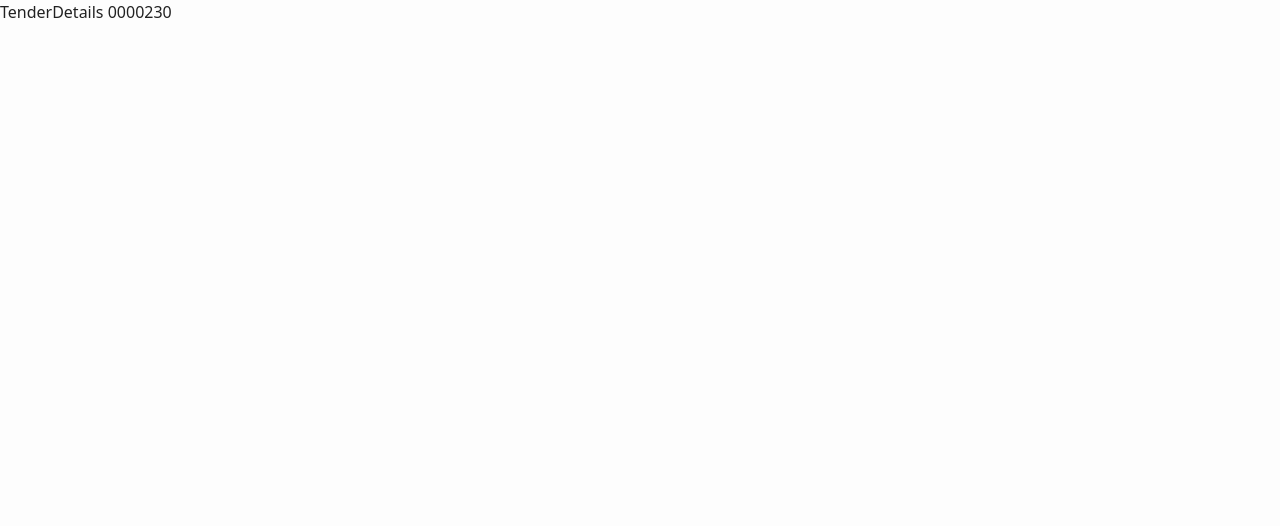
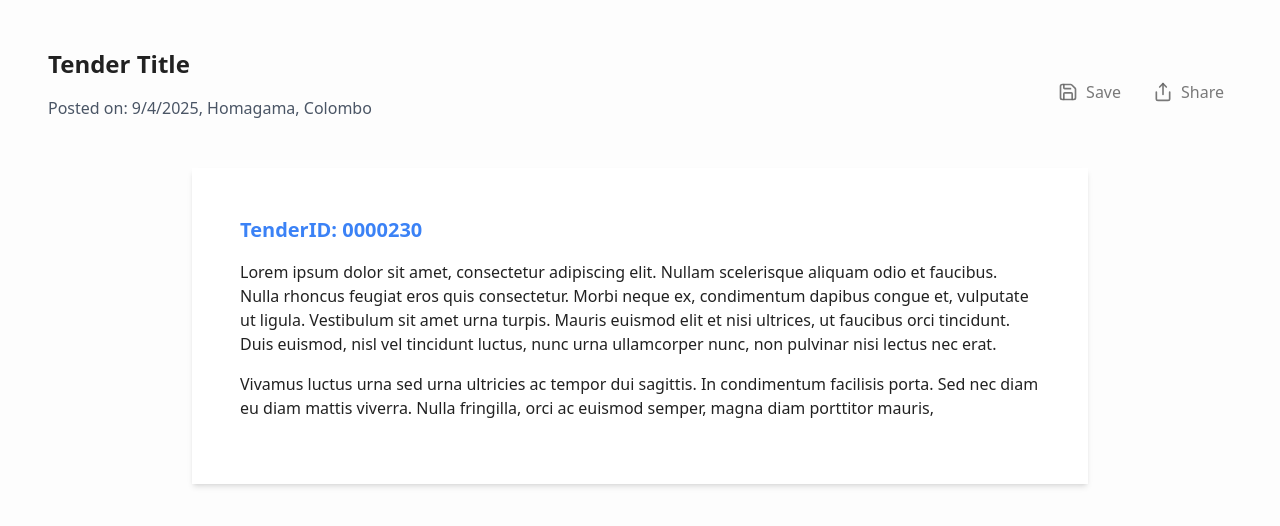
Before and after one commit to nethmina1028/tenderX, a React (Vite) app: page /tender/0000230 in a window 1280 px wide. Shown: the top 526 px of the page. Built offline with nearby package versions, Linux system fonts and the light colour scheme.

Commit message:
refactor: refactor somethings in navbar and tender details

```diff
--- a/src/components/Navbar.tsx
+++ b/src/components/Navbar.tsx
@@ -8,7 +8,7 @@ function Navbar() {
             <a href="/" className="text-white text-3xl font-bold">
                 TenderX
             </a>
-            <a href="/tenders" className="text-lg text-white">Tenders</a>
+            <a href="/tender" className="text-lg text-white">Tenders</a>
        </div>
         </nav>
   )
--- a/src/pages/TenderDetails.tsx
+++ b/src/pages/TenderDetails.tsx
@@ -1,11 +1,52 @@
-import { useParams } from "react-router-dom"
-
+import { useParams } from "react-router-dom";
+import { Save, Share } from "lucide-react";
 function TenderDetails() {
   const { id } = useParams();
 
   return (
-    <div>TenderDetails {id}</div>
-  )
+    <div>
+      <div className="p-8 md:p-12">
+        <div className="flex md:flex-row flex-col  md:items-center justify-between">
+          <div>
+            <h1 className="text-2xl font-bold mb-4">Tender Title</h1>
+            <p className="text-gray-600">
+              Posted on: {new Date().toLocaleDateString()}, Homagama, Colombo
+            </p>
+          </div>
+          <div className="flex gap-4 mt-4">
+            <button className="p-2  hover:text-blue-600 flex items-center gap-2 opacity-60">
+              <Save className="w-5 h-5" /> Save
+            </button>
+            <button className="p-2  hover:text-blue-600 flex items-center gap-2 opacity-60">
+              <Share className="w-5 h-5" /> Share
+            </button>
+          </div>
+        </div>
+      </div>
+      <div>
+        <div className="max-w-4xl mx-auto p-8 md:p-12 bg-white shadow-md">
+          <h2 className="text-xl font-semibold mb-4 text-primary">
+            TenderID: {id}
+          </h2>
+          <p className="mb-4">
+            Lorem ipsum dolor sit amet, consectetur adipiscing elit. Nullam
+            scelerisque aliquam odio et faucibus. Nulla rhoncus feugiat eros
+            quis consectetur. Morbi neque ex, condimentum dapibus congue et,
+            vulputate ut ligula. Vestibulum sit amet urna turpis. Mauris euismod
+            elit et nisi ultrices, ut faucibus orci tincidunt. Duis euismod,
+            nisl vel tincidunt luctus, nunc urna ullamcorper nunc, non pulvinar
+            nisi lectus nec erat.
+          </p>
+          <p className="mb-4">
+            Vivamus luctus urna sed urna ultricies ac tempor dui sagittis. In
+            condimentum facilisis porta. Sed nec diam eu diam mattis viverra.
+            Nulla fringilla, orci ac euismod semper, magna diam porttitor
+            mauris,
+          </p>
+        </div>
+      </div>
+    </div>
+  );
 }
 
-export default TenderDetails
+export default TenderDetails;
```
